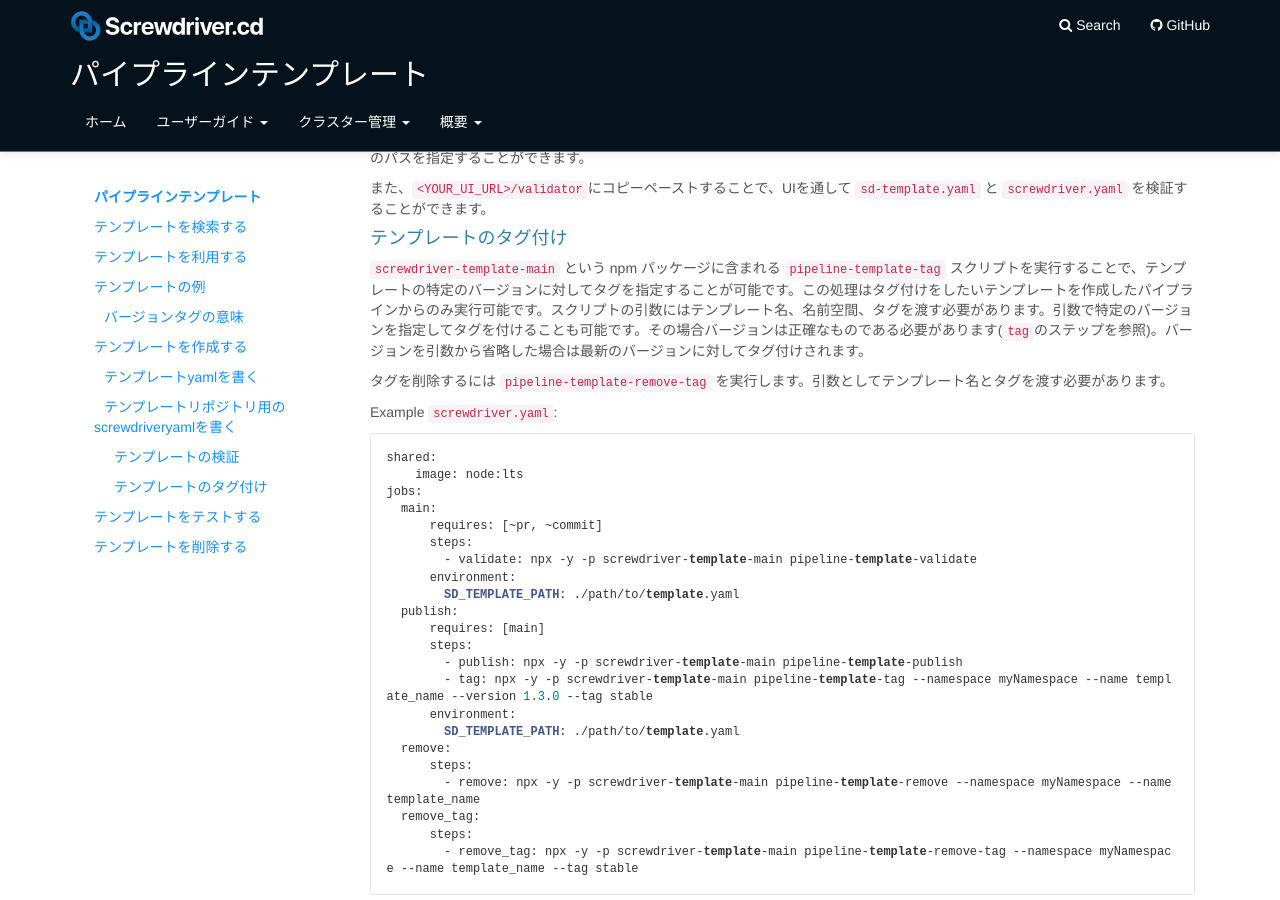
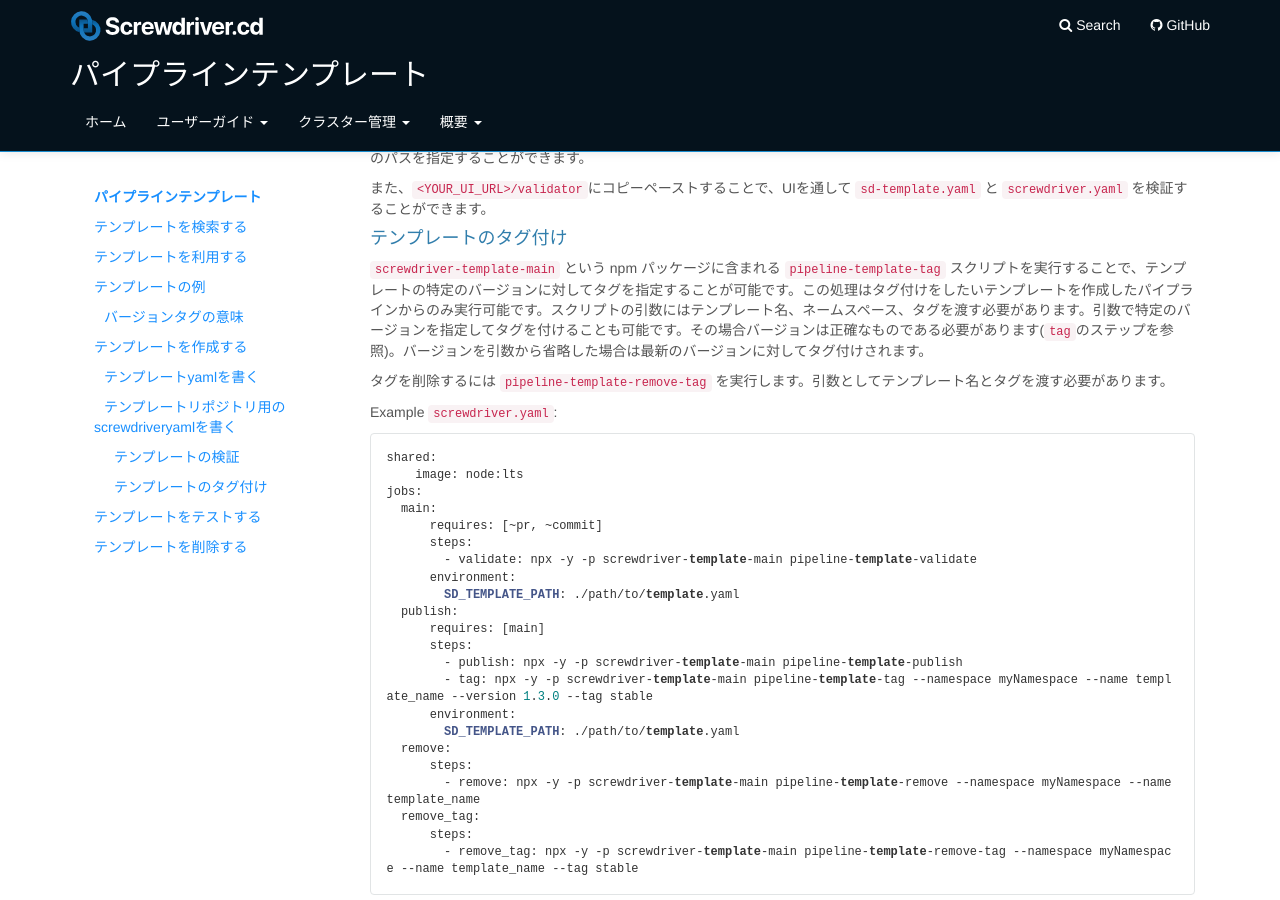
Before and after one commit to screwdriver-cd/guide, a Jekyll site: the page built from docs/ja/user-guide/templates/pipeline-templates.md, in a window 1280 px wide and 900 px high, scrolled down 2725 px. Built offline with Jekyll 4.4.1, drawn with Linux system fonts in a browser that asks for light colours.

Commit message:
Update docs/ja/user-guide/templates/pipeline-templates.md
Co-authored-by: y-oksaku <43719835+y-oksaku@users.noreply.github.com>

```diff
--- a/docs/ja/user-guide/templates/pipeline-templates.md
+++ b/docs/ja/user-guide/templates/pipeline-templates.md
@@ -166,7 +166,7 @@ config:
 
 #### テンプレートのタグ付け
 
-`screwdriver-template-main` という npm パッケージに含まれる `pipeline-template-tag` スクリプトを実行することで、テンプレートの特定のバージョンに対してタグを指定することが可能です。この処理はタグ付けをしたいテンプレートを作成したパイプラインからのみ実行可能です。スクリプトの引数にはテンプレート名、名前空間、タグを渡す必要があります。引数で特定のバージョンを指定してタグを付けることも可能です。その場合バージョンは正確なものである必要があります(`tag`のステップを参照)。バージョンを引数から省略した場合は最新のバージョンに対してタグ付けされます。
+`screwdriver-template-main` という npm パッケージに含まれる `pipeline-template-tag` スクリプトを実行することで、テンプレートの特定のバージョンに対してタグを指定することが可能です。この処理はタグ付けをしたいテンプレートを作成したパイプラインからのみ実行可能です。スクリプトの引数にはテンプレート名、ネームスペース、タグを渡す必要があります。引数で特定のバージョンを指定してタグを付けることも可能です。その場合バージョンは正確なものである必要があります(`tag`のステップを参照)。バージョンを引数から省略した場合は最新のバージョンに対してタグ付けされます。
 
 タグを削除するには `pipeline-template-remove-tag` を実行します。引数としてテンプレート名とタグを渡す必要があります。
 
```
